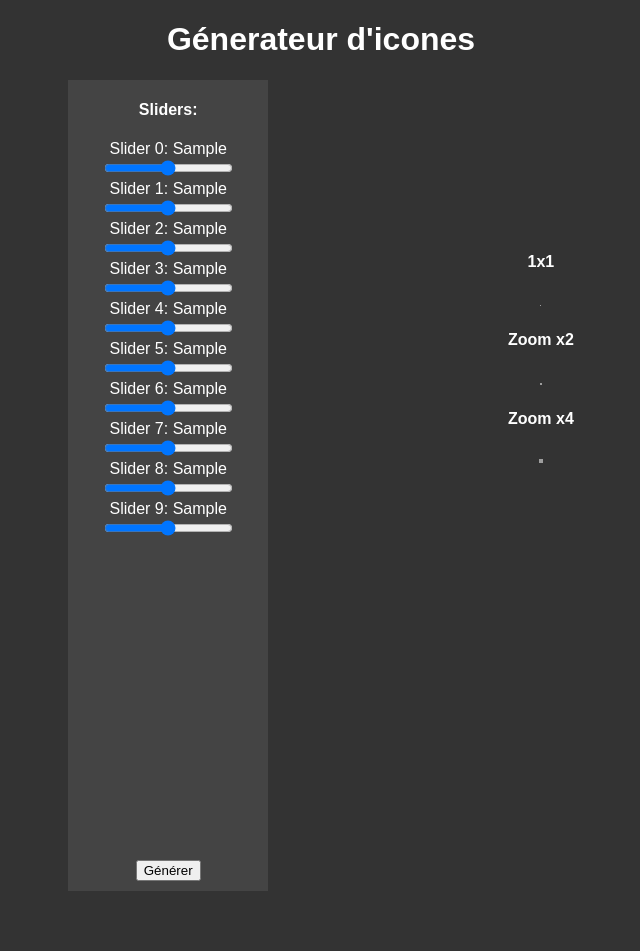
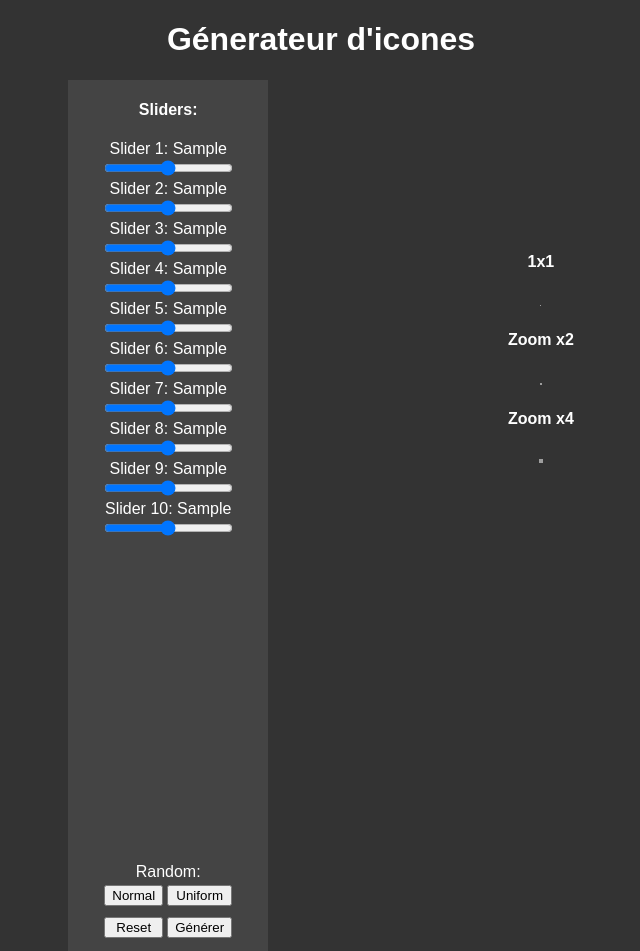
Before and after one commit to Aurel-C/Conditional-Logo-Generation-with-StyleGAN2, a Python web app: template templates/index.html in a window 1280 px wide. Shown: the whole page, without its empty margins (319-959 px from the left). Before the commit the page ends 891 px from the top, so only its background shows below. Run offline with Jinja, Linux system fonts and the light colour scheme; the template is opened without the code that fills it: most values are stand-ins (such as "Sample title", 1, 10 or a date in 2020); grey boxes are pictures that could not be loaded.

Commit message:
randoms and reset buttons

```diff
--- a/app.py
+++ b/app.py
@@ -13,7 +13,7 @@ latent_size = 16
 @app.before_first_request
 def load_model_to_app():
     app.predictor = StyleGAN()
-    app.predictor.load(5)
+    app.predictor.load(8)
 
 
 @app.route('/', methods=['POST', 'GET'])
--- a/templates/index.html
+++ b/templates/index.html
@@ -3,6 +3,37 @@
 <head>
     <meta charset="UTF-8">
     <title>Générateur d'icones</title>
+    <style>
+        button{
+            width:100%;
+        }
+    </style>
+    <script>
+    function random_normal() {
+        var u = 0, v = 0;
+        while(u === 0) u = Math.random();
+        while(v === 0) v = Math.random();
+        return Math.sqrt( -2.0 * Math.log( u ) ) * Math.cos( 2.0 * Math.PI * v );
+    }
+    function randomise(normal){
+        for (var i = 0; i < {{nSliders}}; i++) {
+            if(normal){
+            var val = Math.round(random_normal()*10)/10;
+            }
+            else{
+            var val = Math.round((Math.random()*4-2)*10)/10;
+            }
+            document.getElementById("slider"+i).value=val;
+            document.getElementById("value"+i).value=val;
+        }
+    }
+    function to_zero(){
+        for (var i = 0; i < {{nSliders}}; i++) {
+            document.getElementById("slider"+i).value=0;
+            document.getElementById("value"+i).value=0;
+        }
+    }
+    </script>
 </head>
 <body style="text-align: center; color:white; background-color:#333; font-family:sans-serif;">
 <h1>Génerateur d'icones</h1>
@@ -18,12 +49,26 @@
     <h4>Sliders:</h4>
     <div class="slider_container" style="height:700px; overflow:auto;margin-bottom:20px ">
         {% for n in range(nSliders)%}
-        {{"Slider "~n~": "}}
+        {{"Slider "~(n+1)~": "}}
         <output id={{"value"~n}} for={{"slider"~n}}>{{val["slider"~n]}}</output>
         <input min="-2" max="2" step="0.1" id={{"slider"~n}} name={{"slider"~n}} type="range" value={{val["slider"~n]}} oninput="{{"value"~n}}.value={{"slider"~n}}.value"><br>
         {% endfor %}
     </div>
-    <input type="submit" value="Générer"/>
+    <table style="margin-left:auto;margin-right:auto;">
+        <tr>
+            <td colspan="2">Random:</td>
+        </tr>
+        <tr>
+            <td><button onclick="randomise(true)">Normal</button></td>
+            <td><button onclick="randomise(false)">Uniform</button></td>
+
+        </tr>
+        <tr style="height:5px"></tr>
+        <tr>
+            <td><button onclick="to_zero()">Reset</button></td>
+            <td><input type="submit" value="Générer"/></td>
+        </tr>
+    </table>
 </form>
 </body>
 </html>
```
